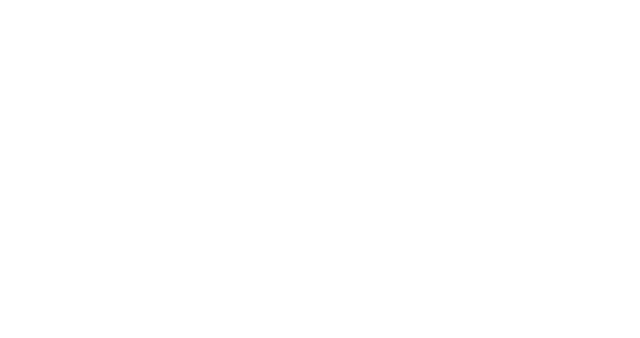
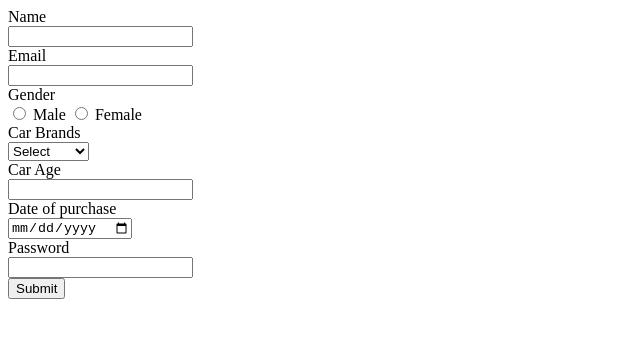
Before and after one commit to acciojob/car-insurance-form-Smitaspeak1, a website: page main.html in a window 1280 px wide. Shown: the whole page, without its empty margins (0-640 px from the left). Drawn offline with Linux system fonts and the light colour scheme.

Commit message:
created a submission

```diff
--- a/main.html
+++ b/main.html
@@ -8,6 +8,56 @@
 
 <body>
 	<!-- the entire body must be written by student -->
+	<form action="#" method="post">
+		<div>
+			<label for="name" id="name">Name</label><br>
+			<input type="text" name="name" id="name"required>
+		</div>
+
+		<div>
+			<label for="email" id="email">Email</label><br>
+			<input type="email" name="email" id="email"required>
+		</div>
+
+		<div>
+			<label for="gender" id="gender">Gender</label><br>
+			<input type="radio" name="gender" id="male"required>
+
+			<label for="male">Male</label>
+			<input type="radio" name="gender" id="female"required>
+			<label for="female">Female</label>
+		</div>
+
+		<div>
+			<label for="car" id="car">Car Brands</label><br>
+			<select type="text" name="cars" id="cars"required>
+				<option value="Select">Select</option>
+				<option valu="bmw">BMW</option>
+				<option valu="audi">Audi</option>
+				<option valu="mercedez">Mercedez</option>
+			</select>
+		</div>
+
+        <div>
+			<label for="carage" id="carage">Car Age</label><br>
+			<input type="number" name="carage" id="carage"required>
+		</div>
+
+		<div>
+			<label for="dop" id="dop">Date of purchase</label><br>
+			<input type="date" name="dop" id="dop"required>
+		</div>
+
+		<div>
+			<label for="password" id="pasword">Password</label><br>
+			<input type="password" name="password" id="password"required>
+		</div>
+
+		<div>
+			<button type="submit">Submit</button>
+		</div>
+
+	</form>
     <script type="text/javascript" src="./script.js">
 </script>
 
```
